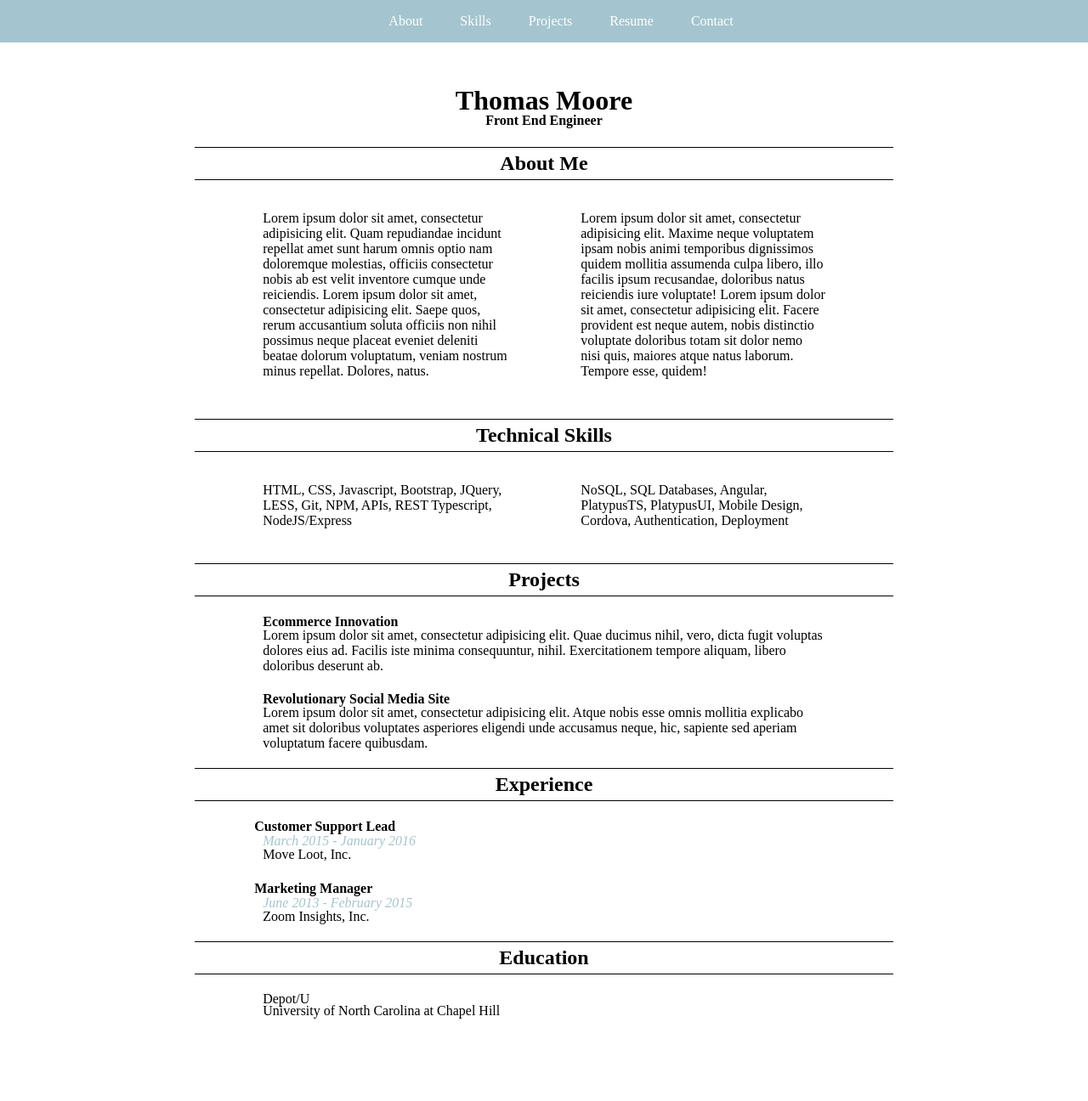
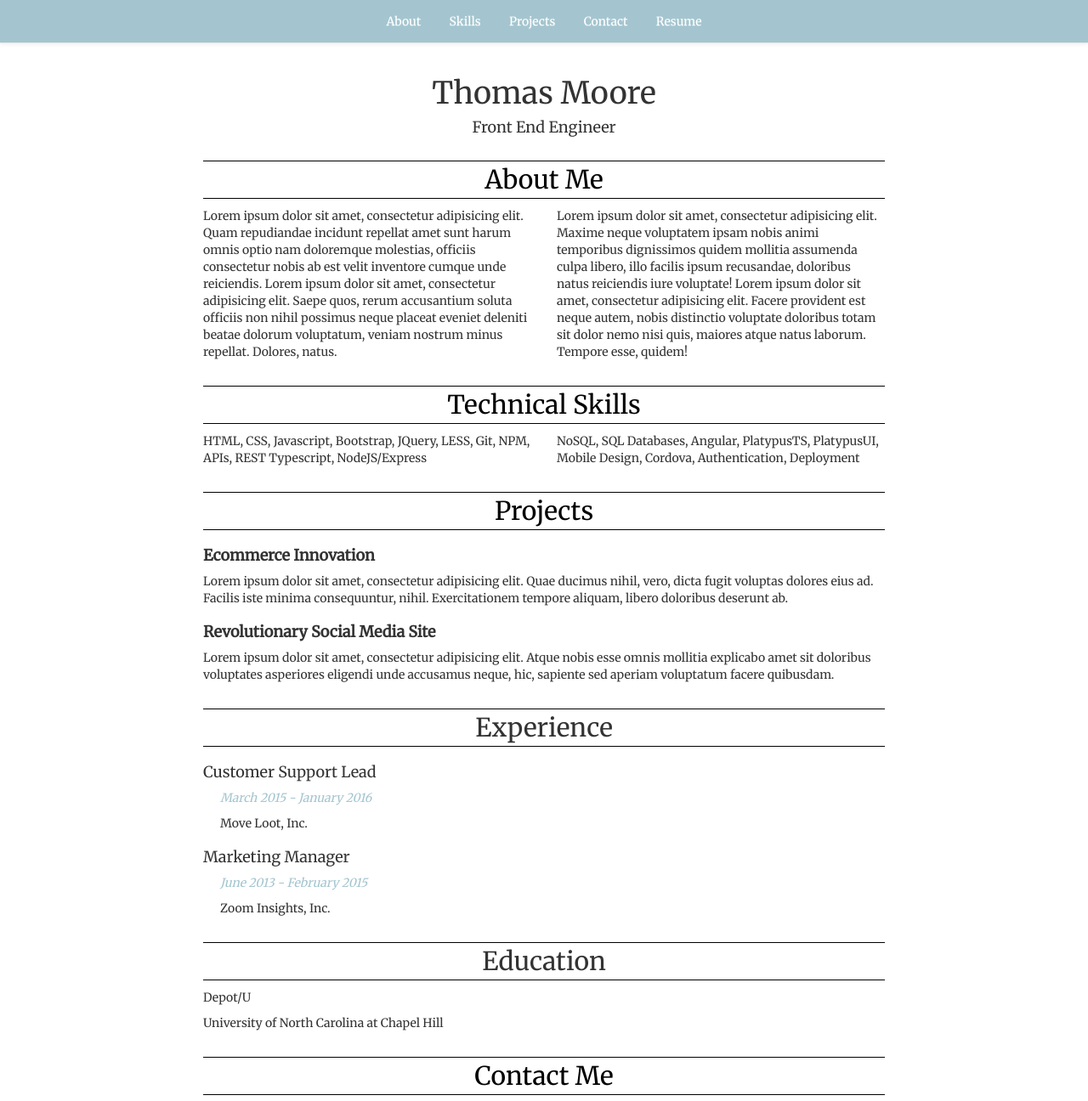
Before and after one commit to tom5265/DepotULab1, a plain HTML site: page index.html in a window 1280 px wide. Shown: the top 1296 px of the page at 85% size. Drawn offline with nearby package versions, Linux system fonts and the light colour scheme.

Commit message:
Added bootstrap w/form bug

```diff
--- /dev/null
+++ b/Variables.less
@@ -0,0 +1,5 @@
+@primaryColor: #a4c5cf;
+@greyColor: #D3D3D3;
+@white: #FFFFFF;
+@black: #000000;
+@floatMargin: 80px;
--- a/index.html
+++ b/index.html
@@ -2,81 +2,152 @@
 <html>
 <head>
     <title>My Resume</title>
+    <!-- Latest compiled and minified CSS -->
+    <link rel="stylesheet" href="https://maxcdn.bootstrapcdn.com/bootstrap/3.3.6/css/bootstrap.min.css" integrity="sha384-1q8mTJOASx8j1Au+a5WDVnPi2lkFfwwEAa8hDDdjZlpLegxhjVME1fgjWPGmkzs7" crossorigin="anonymous">
+
+    <!-- Optional theme -->
+    <link rel="stylesheet" href="https://maxcdn.bootstrapcdn.com/bootstrap/3.3.6/css/bootstrap-theme.min.css" integrity="sha384-fLW2N01lMqjakBkx3l/M9EahuwpSfeNvV63J5ezn3uZzapT0u7EYsXMjQV+0En5r" crossorigin="anonymous">
+
+    <script src="http://code.jquery.com/jquery.js"></script>
+
+    <!-- Latest compiled and minified JavaScript -->
+    <script src="https://maxcdn.bootstrapcdn.com/bootstrap/3.3.6/js/bootstrap.min.js" integrity="sha384-0mSbJDEHialfmuBBQP6A4Qrprq5OVfW37PRR3j5ELqxss1yVqOtnepnHVP9aJ7xS" crossorigin="anonymous"></script>
+
+    <link href='https://fonts.googleapis.com/css?family=Merriweather' rel='stylesheet' type='text/css'>
     <link rel="stylesheet" type="text/css" href="stylesheet.css">
+
+
+
 
 </head>
 <body>
-    <header>
-        <ul>
+   <div id="main-nav" class="navbar navbar-default navbar-fixed-top">
+            <div class="navbar-header">
+                <button type="button" class="navbar-toggle" data-toggle="collapse" data-target=".navbar-collapse">
+                    <span class="icon-bar"></span>
+                    <span class="icon-bar"></span>
+                    <span class="icon-bar"></span>
+                </button>
+            </div>
+            <div class="navbar-collapse collapse">
+                <ul class="nav navbar-nav">
                     <li><a href="#aboutme">About</a></li>
                     <li><a href="#technicalskills">Skills</a></li>
                     <li><a href="#myprojects">Projects</a></li>
+                    <li><a href="#contactme">Contact</a></li>
                     <li><a href="#">Resume</a></li>
-            <li><a href="#contactme">Contact</a></li>
                  </ul>
-    </header>
+             </div>
+   </div>
 
-     <div class="name">
+
+    <div class="container">
+        <div class="row">
+            <div id="name" class="col-md-12">
                 <h1>Thomas Moore</h1>
                 <h4>Front End Engineer</h4>
              </div>
+        </div>
+    </div>
 
-    <div class="about">
+    <div class="container">
+        <div class="row">
+            <div class="col-md-12">
                 <h2><a name="aboutme">About Me</a></h2>
-
-        <p class="left">Lorem ipsum dolor sit amet, consectetur adipisicing elit. Quam repudiandae incidunt repellat amet sunt harum omnis optio nam doloremque molestias, officiis consectetur nobis ab est velit inventore cumque unde reiciendis. Lorem ipsum dolor sit amet, consectetur adipisicing elit. Saepe quos, rerum accusantium soluta officiis non nihil possimus neque placeat eveniet deleniti beatae dolorum voluptatum, veniam nostrum minus repellat. Dolores, natus.</p>
+             </div>
+        </div>
+        <div class="row">
+            <div class="col-md-6">
+                 <p class="left">Lorem ipsum dolor sit amet, consectetur adipisicing elit. Quam repudiandae incidunt repellat amet sunt harum omnis optio nam doloremque molestias, officiis consectetur nobis ab est velit inventore cumque unde reiciendis. Lorem ipsum dolor sit amet, consectetur adipisicing   elit. Saepe quos, rerum accusantium soluta officiis non nihil possimus neque placeat eveniet deleniti beatae dolorum voluptatum, veniam nostrum minus repellat. Dolores, natus.</p>
+             </div>
+             <div class="col-md-6">
                 <p class="right">Lorem ipsum dolor sit amet, consectetur adipisicing elit. Maxime neque voluptatem ipsam nobis animi temporibus dignissimos quidem mollitia assumenda culpa libero, illo facilis ipsum recusandae, doloribus natus reiciendis iure voluptate! Lorem ipsum dolor sit amet, consectetur adipisicing elit. Facere provident est neque autem, nobis distinctio voluptate doloribus totam sit dolor nemo nisi quis, maiores atque natus laborum. Tempore esse, quidem!</p>
-
+            </div>
+       </div>
     </div>
 
   <div style="clear: both;"></div>
 
-    <div class="skills">
+  <div class="container">
+        <div class="row">
+            <div class="col-md-12">
                 <h2><a name="technicalskills">Technical Skills</a></h2>
-
+             </div>
+        </div>
+        <div class="row">
+            <div class="col-md-6">
                  <p class="left">HTML, CSS, Javascript, Bootstrap, JQuery, LESS, Git, NPM, APIs, REST Typescript, NodeJS/Express</p>
+             </div>
+             <div class="col-md-6">
                 <p class="right">NoSQL, SQL Databases, Angular, PlatypusTS, PlatypusUI, Mobile Design, Cordova, Authentication, Deployment</p>
-
+            </div>
+       </div>
     </div>
 
     <div style="clear: both;"></div>
 
-    <div class="projects">
+    <div class="container">
+        <div class="row">
+            <div class="col-md-12">
                 <h2><a name="myprojects">Projects</a></h2>
-
-        <h4>Ecommerce Innovation</h4>
+             </div>
+        </div>
+        <div class="row">
+            <div class="col-md-12">
+                 <h4 id="bold">Ecommerce Innovation</h4>
                  <p>Lorem ipsum dolor sit amet, consectetur adipisicing elit. Quae ducimus nihil, vero, dicta fugit voluptas dolores eius ad. Facilis iste minima consequuntur, nihil. Exercitationem tempore aliquam, libero doloribus deserunt ab.</p>
-        <h4>Revolutionary Social Media Site</h4>
+             </div>
+             <div class="col-md-12">
+                <h4 id="bold">Revolutionary Social Media Site</h4>
         <p>Lorem ipsum dolor sit amet, consectetur adipisicing elit. Atque nobis esse omnis mollitia explicabo amet sit doloribus voluptates asperiores eligendi unde accusamus neque, hic, sapiente sed aperiam voluptatum facere quibusdam.</p>
-
+            </div>
+       </div>
     </div>
 
-    <div class="experience">
-
+    <div class="container">
+        <div class="row">
+            <div class="col-md-12">
                 <h2>Experience</h2>
-
+             </div>
+        </div>
+        <div class="row">
+            <div class="col-md-12">
                  <h4>Customer Support Lead</h4>
                  <p class="green">March 2015 - January 2016</p>
-        <p>Move Loot, Inc.</p>
-
+                 <p class="indent">Move Loot, Inc.</p>
+             </div>
+             <div class="col-md-12">
                  <h4>Marketing Manager</h4>
                  <p class="green">June 2013 - February 2015</p>
-        <p>Zoom Insights, Inc.</p>
-
+                 <p class="indent">Zoom Insights, Inc.</p>
+            </div>
+       </div>
     </div>
 
-    <div class="education">
-
+    <div class="container">
+        <div class="row">
+            <div class="col-md-12">
                 <h2>Education</h2>
+             </div>
+        </div>
+        <div class="row">
+            <div class="col-md-12">
                  <p>Depot/U</p>
+             </div>
+             <div class="col-md-12">
                 <p>University of North Carolina at Chapel Hill</p>
-
+            </div>
+       </div>
     </div>
 
-    <div class="contact-me">
-
+    <div class="container">
+        <div class="row">
+            <div class="col-md-12">
                  <h2><a name="contactme">Contact Me</a></h2>
-
+             </div>
+        </div>
+        <div class="row">
+            <div class="col-md-12">
                  <form action="" method="post">
                 <div>
                      <label for="name">Name</label>
@@ -91,16 +162,21 @@
                      <input class="big-form" type="email" id="message" required/>
                   </div>
                   <div class="button">
-              <button type="submit">Send</button>
+                    <button class="contact-button" type="submit">Send</button>
                   </div>
                  </form>
-
+           </div>
+       </div>
     </div>
 
-  <footer>
+  <div id="footer" class="container">
+      <div class="row">
+          <div class="col-md-12">
              <p class="social"><a href="https://github.com/tom5265" target="_blank">Github</a> <a href="https://www.linkedin.com/in/moorethom" target="_blank">Linkedin</a></p>
              <p>Thomas Moore &copy;2016</p>
-  </footer>
+           </div>
+        </div>
+   </div>
 
 </body>
 
--- a/main.less
+++ b/main.less
@@ -1,61 +1,39 @@
-@primaryColor: #a4c5cf;
-@greyColor: #D3D3D3;
-@white: #FFFFFF;
-@black: #000000;
-@floatMargin: 80px;
+@import 'mixin.less';
+@import 'Variables.less';
 
-.roundedCorners(@radius: 5px) {
-    -moz-border-radius: @radius;
-    -webkit-border-radius: @radius;
-    border-radius: @radius;
-
+* {
+    font-family: 'Merriweather', Times, serif;
 }
 
-.mixin(@color) when (lightness(@color) >= 50%) {
-  background-color: #a4c5cf;
+.navbar-nav {
+    width: 100%;
+    text-align: center;
+    > li {
+      float: none;
+      display: inline-block;
+    }
+  }
+
+.navbar-collapse.collapse {
+    background-color: @primaryColor;
+    text-align: center;
 }
-.mixin(@color) when (lightness(@color) < 50%) {
-  background-color: #FFFFFF;
-}
-.mixin(@color) {
-  color: @color;
+.navbar-header {
+    background-color: @primaryColor;
 }
 
-
-
-div {
-    max-width: 65%;
-    margin: 0 auto;
+.navbar.navbar-default.navbar-fixed-top a {
+    color: @white;
+     &:hover {color: @black;}
 }
 
-header {
-    .mixin(#FFFFFF);
-    position: fixed;
-    height: 50px;
-    width: 100%;
-    top: 0;
-    left: 0;
+#name {
+    margin-top: 70px;
     text-align: center;
-
-    ul li {
-    display: inline;
 }
 
-    a {
-    text-decoration: none;
-    color: @white;
-    padding: 20px;
-    &:hover {color: @black;}
-}
-}
-
-.name {
-    margin-top: 100px;
-    text-align: center;
-
-    h4 {
-        margin-top: -25px;
-    }
+#bold {
+    font-weight: bold;
 }
 
 h2 {
@@ -63,71 +41,37 @@ h2 {
     border-bottom: 1px solid @black;
     text-align: center;
     padding: 5px;
+
+    a {
+        color: @black;
+         &:hover {color: @black;
+         text-decoration: none;}
+    }
 }
 
-.about {
-    height: 300px;
+.container {
+    max-width: 65%;
 }
 
 .left {
     float: left;
-    width: 35%;
     text-align: left;
-    margin-left: @floatMargin;
+
 }
 
 .right {
     float: right;
-    width: 35%;
    text-align: left;
-   margin-right: @floatMargin;
-}
-
-.skills {
-    height: 150px;
-}
-
-
-.projects {
-    h4 {
-    margin-bottom: -18px;
-    margin-left: 80px;
-    margin-right: 80px;
-}
-    p {
-    margin-left: 80px;
-    margin-right: 80px;
-}
-}
-
-.experience {
-
-    p {
-    margin-left: 80px;
-    margin-right: 80px;
-    margin-top: -22px;
-    margin-bottom: 20px;
-}
-
- h4 {
-    margin-left: 70px;
-    margin-right: 70px;
-    }
 }
 
 .green {
     color: @primaryColor;
     font-style: italic;
+    margin-left: 20px;
 }
 
-.education {
-    height: 180px;
-
-    p {
-         margin-bottom: -20px;
-         margin-left: 80px;
-         margin-right: 80px;
-    }
+.indent {
+    margin-left: 20px;
 }
 
 form {
@@ -135,53 +79,49 @@ form {
     border: 1px solid @greyColor;
     .roundedCorners;
     width: 65%;
-    height: 400px;
     margin: 0 auto;
     text-align: center;
-
-    div {
+     div {
          margin-top: 15px;
         margin-bottom: 15px;
     }
-}
-
-label {
-    position: relative;
-    right: 100px;
+    label {
+    margin-right: 35%;
     color: @white;
     text-transform: uppercase;
     font-size: 12px;
 }
-
 input {
-    width: 250px;
+    width: 50%;
     border: solid 1px @greyColor;
     .roundedCorners;
     display: block;
     margin: 0 auto;
+}
 }
 
 .big-form {
     height: 200px;
 }
 
-button {
-    width: 250px;
+.contact-button {
+    width: 50%;
     background-color: @white;
     border: 1px solid @greyColor;
     .roundedCorners;
     color: @primaryColor;
-    font-family: 'Times New Roman', Times, serif;
     font-size: 16px;
     font-weight: bold;
 }
 
-footer {
+#footer {
+    font-family: 'Algae Sans', 'Merriweather', 'Times New Roman', Times, serif;
     border-top: 1px solid @black;
     max-width: 65%;
     margin: 0 auto;
     text-align: center;
     margin-top: 20px;
+    font-size: 18px;
 
     a {
         text-decoration: none;
--- /dev/null
+++ b/mixin.less
@@ -0,0 +1,16 @@
+.roundedCorners(@radius: 5px) {
+    -moz-border-radius: @radius;
+    -webkit-border-radius: @radius;
+    border-radius: @radius;
+
+}
+
+.mixin(@color) when (lightness(@color) >= 50%) {
+  background-color: #a4c5cf;
+}
+.mixin(@color) when (lightness(@color) < 50%) {
+  background-color: #FFFFFF;
+}
+.mixin(@color) {
+  color: @color;
+}
--- a/stylesheet.css
+++ b/stylesheet.css
@@ -1,34 +1,33 @@
-div {
-  max-width: 65%;
-  margin: 0 auto;
+* {
+  font-family: 'Merriweather', Times, serif;
 }
-header {
-  background-color: #a4c5cf;
-  color: #FFFFFF;
-  position: fixed;
-  height: 50px;
+.navbar-nav {
   width: 100%;
-  top: 0;
-  left: 0;
   text-align: center;
 }
-header ul li {
-  display: inline;
+.navbar-nav > li {
+  float: none;
+  display: inline-block;
 }
-header a {
-  text-decoration: none;
+.navbar-collapse.collapse {
+  background-color: #a4c5cf;
+  text-align: center;
+}
+.navbar-header {
+  background-color: #a4c5cf;
+}
+.navbar.navbar-default.navbar-fixed-top a {
   color: #FFFFFF;
-  padding: 20px;
 }
-header a:hover {
+.navbar.navbar-default.navbar-fixed-top a:hover {
   color: #000000;
 }
-.name {
-  margin-top: 100px;
+#name {
+  margin-top: 70px;
   text-align: center;
 }
-.name h4 {
-  margin-top: -25px;
+#bold {
+  font-weight: bold;
 }
 h2 {
   border-top: 1px solid #000000;
@@ -36,54 +35,31 @@ h2 {
   text-align: center;
   padding: 5px;
 }
-.about {
-  height: 300px;
+h2 a {
+  color: #000000;
+}
+h2 a:hover {
+  color: #000000;
+  text-decoration: none;
+}
+.container {
+  max-width: 65%;
 }
 .left {
   float: left;
-  width: 35%;
   text-align: left;
-  margin-left: 80px;
 }
 .right {
   float: right;
-  width: 35%;
   text-align: left;
-  margin-right: 80px;
-}
-.skills {
-  height: 150px;
-}
-.projects h4 {
-  margin-bottom: -18px;
-  margin-left: 80px;
-  margin-right: 80px;
-}
-.projects p {
-  margin-left: 80px;
-  margin-right: 80px;
-}
-.experience p {
-  margin-left: 80px;
-  margin-right: 80px;
-  margin-top: -22px;
-  margin-bottom: 20px;
-}
-.experience h4 {
-  margin-left: 70px;
-  margin-right: 70px;
 }
 .green {
   color: #a4c5cf;
   font-style: italic;
+  margin-left: 20px;
 }
-.education {
-  height: 180px;
-}
-.education p {
-  margin-bottom: -20px;
-  margin-left: 80px;
-  margin-right: 80px;
+.indent {
+  margin-left: 20px;
 }
 form {
   background-color: #a4c5cf;
@@ -92,7 +68,6 @@ form {
   -webkit-border-radius: 5px;
   border-radius: 5px;
   width: 65%;
-  height: 400px;
   margin: 0 auto;
   text-align: center;
 }
@@ -100,15 +75,14 @@ form div {
   margin-top: 15px;
   margin-bottom: 15px;
 }
-label {
-  position: relative;
-  right: 100px;
+form label {
+  margin-right: 35%;
   color: #FFFFFF;
   text-transform: uppercase;
   font-size: 12px;
 }
-input {
-  width: 250px;
+form input {
+  width: 50%;
   border: solid 1px #D3D3D3;
   -moz-border-radius: 5px;
   -webkit-border-radius: 5px;
@@ -119,30 +93,31 @@ input {
 .big-form {
   height: 200px;
 }
-button {
-  width: 250px;
+.contact-button {
+  width: 50%;
   background-color: #FFFFFF;
   border: 1px solid #D3D3D3;
   -moz-border-radius: 5px;
   -webkit-border-radius: 5px;
   border-radius: 5px;
   color: #a4c5cf;
-  font-family: 'Times New Roman', Times, serif;
   font-size: 16px;
   font-weight: bold;
 }
-footer {
+#footer {
+  font-family: 'Algae Sans', 'Merriweather', 'Times New Roman', Times, serif;
   border-top: 1px solid #000000;
   max-width: 65%;
   margin: 0 auto;
   text-align: center;
   margin-top: 20px;
+  font-size: 18px;
 }
-footer a {
+#footer a {
   text-decoration: none;
   color: #000000;
   padding: 10px;
 }
-footer a:hover {
+#footer a:hover {
   color: #a4c5cf;
 }
```
Lines whose indentation alone changed are shown as unchanged.
